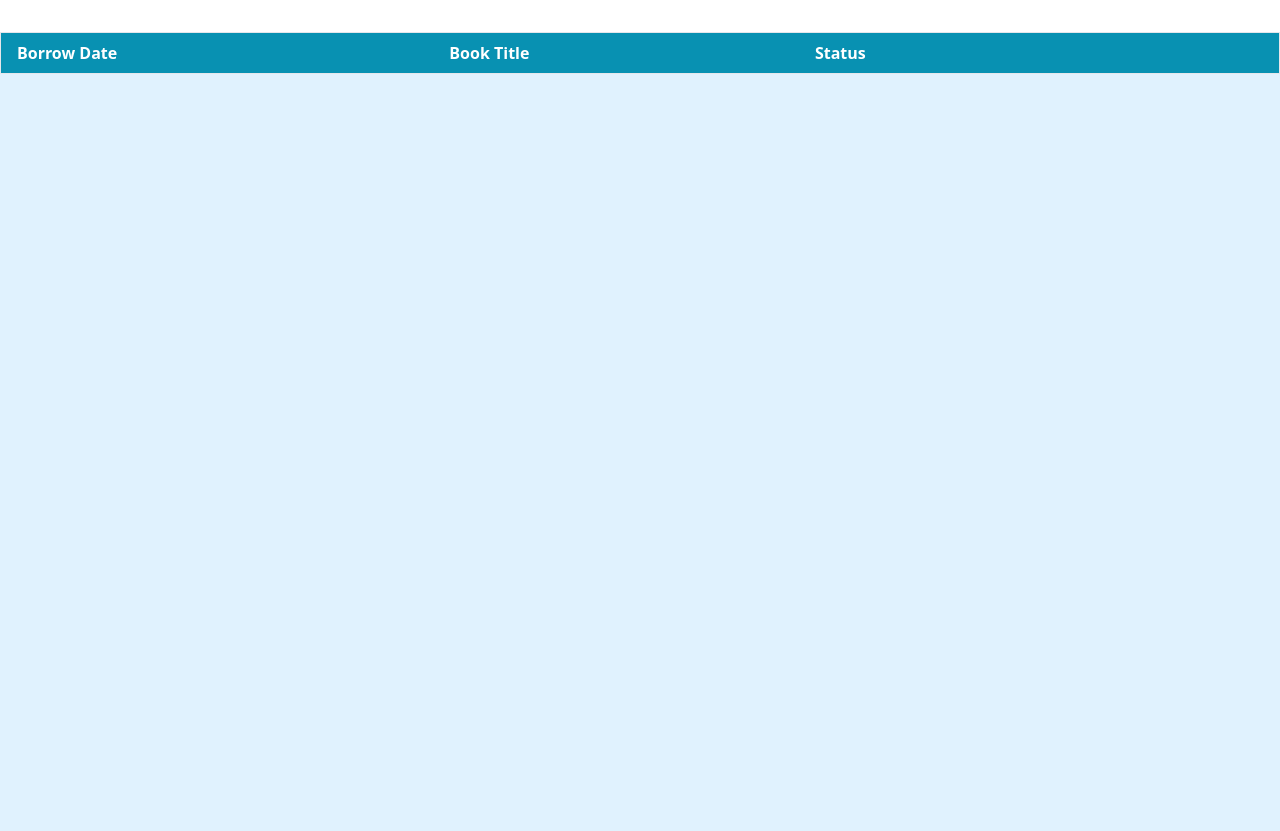
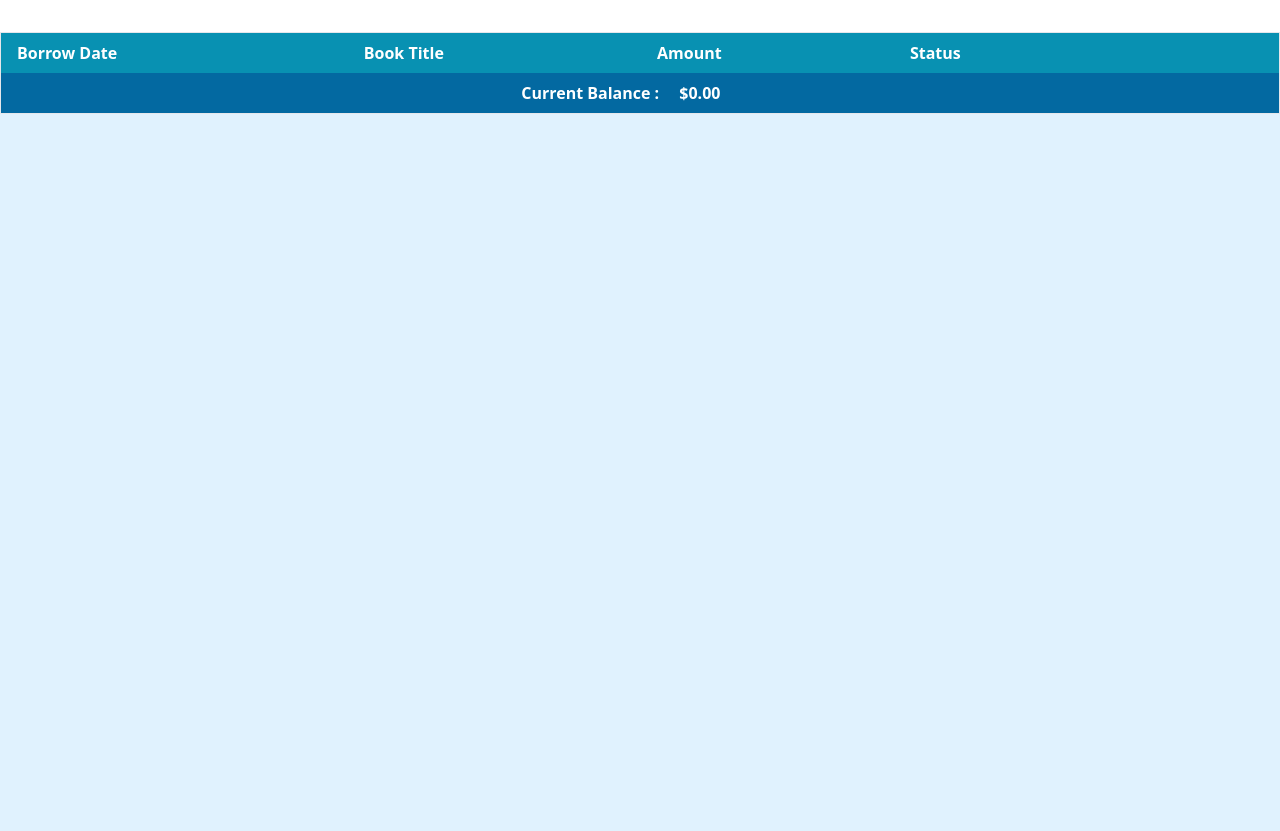
Before and after one commit to ripionck/library-management-system, a Django app: page /books/borrow/history/ in a window 1280 px wide. Shown: the part 64-895 px from the top of the page. Run offline with Django 5.2, Linux system fonts and the light colour scheme; a user stored in the database is signed in; data comes from the database, SQL or seed files in the repository; both versions use the stored data as it was after the commit; lists and menus that the app fills with data are empty; some libraries are stand-ins or nearby versions.

Commit message:
added history report

```diff
--- a/books/templates/books/borrow_history.html
+++ b/books/templates/books/borrow_history.html
@@ -1,4 +1,5 @@
 {% extends "base.html" %}
+{% load humanize %}
 {% block head_title %}
   Borrow History
 {% endblock head_title %}
@@ -9,35 +10,18 @@
         <tr class="bg-cyan-600 rounded-md py-2 px-4 text-white font-bold">
           <th class="px-4 py-2">Borrow Date</th>
           <th class="px-4 py-2">Book Title</th>
+          <th class="px-4 py-2">Amount</th>
           <th class="px-4 py-2">Status</th>
           <th class="px-4 py-2"></th>
           <th class="px-4 py-2"></th>
         </tr>
       </thead>
-      {% comment %} <tbody> {% endcomment %}
-      {% comment %}
-        <tr class="border-b dark:border-neutral-500">
-          <td class="px-4 py-2">{{ transaction.timestamp|date:"F d, Y h:i A" }}</td>
-          <td class="px-4 py-3 text-s border">
-            <span class="px-2 py-1 font-bold leading-tight rounded-sm {% if transaction.get_transaction_type_display == 'Withdrawal' %} text-red-700 bg-red-100 {% elif transaction.get_transaction_type_display == 'Deposite' %} text-green-700 bg-green-100 {% else %} text-yellow-700 bg-yellow-100 {% endif %}">
-              {{ transaction.get_transaction_type_display }}
-            </span>
-          </td>
-          <td class="px-4 py-2">$ {{ transaction.amount|floatformat:2|intcomma }}</td>
-          <td class="px-4 py-2">$ {{ transaction.balance_after_transaction|floatformat:2|intcomma }}</td>
-        </tr>
-      {% endfor %}
-      <tr class="bg-gray-800 text-white">
-        <th class="px-4 py-2 text-right" colspan="3">Current Balance</th>
-        <th class="px-4 py-2 text-left">$ {{ account.balance|floatformat:2|intcomma }}</th>
-      </tr>
-      </tbody> {% endcomment %}
       <tbody>
         {% for transaction in transactions %}
           <tr class="border dark:border-neutral-500">
             <td class="px-4 py-2">{{ transaction.timestamp|date:"F d, Y h:i A" }}</td>
             <td class="px-4 py-2">{{ transaction.book.title }}</td>
-            <td class="px-4 py-2">{{ transaction.amount }}</td>
+            <td class="px-4 py-2">${{ transaction.book.borrowing_price|floatformat:2|intcomma }}</td>
             <td class="px-4 py-2">
               {% if not transaction.returned %}
                 <form method="post" action="{% url 'return_book' pk=transaction.pk %}">
@@ -57,8 +41,17 @@
               </form>
             </td>
           </tr>
-        </tbody>
-      {% endfor %}
+        {% endfor %}
+        <tr class="bg-sky-700 text-white">
+          <th></th>
+          <th class="py-2" colspan="2">
+            <span class="mr-4">Current Balance :</span> ${{ request.user.profile.balance|floatformat:2|intcomma }}
+          </th>
+          <th></th>
+          <th></th>
+          <th></th>
+        </tr>
+      </tbody>
     </table>
   </div>
 {% endblock content %}
--- a/books/urls.py
+++ b/books/urls.py
@@ -1,11 +1,11 @@
 from django.urls import path
-from .views import BookDetailsView, BookListView, CreateReviewView,BorrowBookView ,BorrowHistoryListView, return_book
+from .views import BookDetailsView, BookListView, CreateReviewView,BorrowBookView ,BorrowHistoryView, ReturnBookView
 
 urlpatterns = [
     path('', BookListView.as_view(), name='book_list'),
     path('<int:pk>/', BookDetailsView.as_view(), name='book_details'),
     path('borrow/<int:pk>/', BorrowBookView.as_view(), name='borrow_book'),
-    path('borrow/history/', BorrowHistoryListView.as_view(), name='borrow_history'),
-    path('borrow/return/<int:pk>/', return_book, name='return_book'),
+    path('borrow/history/', BorrowHistoryView.as_view(), name='borrow_history'),
+    path('borrow/return/<int:pk>/', ReturnBookView.as_view(), name='return_book'),
     path('review/<int:book_id>/', CreateReviewView.as_view(), name='book_review')
 ]
--- a/books/views.py
+++ b/books/views.py
@@ -23,6 +23,7 @@ class BookDetailsView(DetailView):
     template_name = 'books/book_details.html'
     context_object_name = 'book'
 
+@method_decorator(login_required, name='dispatch')
 class BorrowBookView(View):
     template_name = 'book_details.html'
 
@@ -49,31 +50,50 @@ class BorrowBookView(View):
 
 
 @method_decorator(login_required, name='dispatch')
-class BorrowHistoryListView(ListView):
+class BorrowHistoryView(View):
     template_name = 'books/borrow_history.html'
-    model = Book
 
+    def get(self, request, *args, **kwargs):
+        # Retrieve borrow book history transactions for the current user
+        transactions = Transaction.objects.filter(account__user=request.user, transaction_type='Borrow')
 
-@login_required
-def return_book(request, pk):
-    transaction = Transaction.objects.get(pk=pk)
+        # Pass the transactions to the template
+        context = {'transactions': transactions}
+        return render(request, self.template_name, context)
 
-    if not transaction.returned and request.user.profile == transaction.user:
-        # Mark the transaction as returned
-        transaction.returned = True
-        transaction.save()
+@method_decorator(login_required, name='dispatch')
+class ReturnBookView(View):
+    def post(self, request, pk):
+        # Get the transaction for the given primary key
+        transaction = get_object_or_404(Transaction, pk=pk)
 
-        # Increase user's balance by the borrowed amount
-        transaction.user.balance += transaction.amount
-        transaction.user.save()
+        # Check if the book has already been returned
+        if transaction.returned:
+            messages.error(request, 'This book has already been returned.')
+            return redirect('borrow_history')
 
-        messages.success(request, 'Book returned successfully.')
-    else:
-        messages.error(request, 'Invalid return request.')
+        # Check if transaction.amount and transaction.account are not None before using them
+        if transaction.amount is not None and transaction.account is not None:
+            # Update the transaction as returned
+            transaction.returned = True
+            transaction.save()
 
-    return redirect('borrow_history')
+            # Update the book's borrowing status
+            book = transaction.book
+            if book is not None:
+                book.is_borrowed = False
+                book.save()
 
+            # Update the user's balance
+            user_profile = transaction.account
+            user_profile.balance += transaction.amount
+            user_profile.save()
 
+            messages.success(request, 'Book returned successfully.')
+        else:
+            messages.error(request, 'Invalid return request: transaction amount or account is None.')
+
+        return redirect('borrow_history')
 
 @method_decorator(login_required, name='dispatch')
 class CreateReviewView(View):
--- a/transactions/models.py
+++ b/transactions/models.py
@@ -15,4 +15,4 @@ class Transaction(models.Model):
     returned = models.BooleanField(default=False)
 
     def __str__(self):
-        return f'{self.user.username} - {self.amount}'
+        return f'{self.account} - {self.amount}'
```
Also changed, not shown: db.sqlite3.
